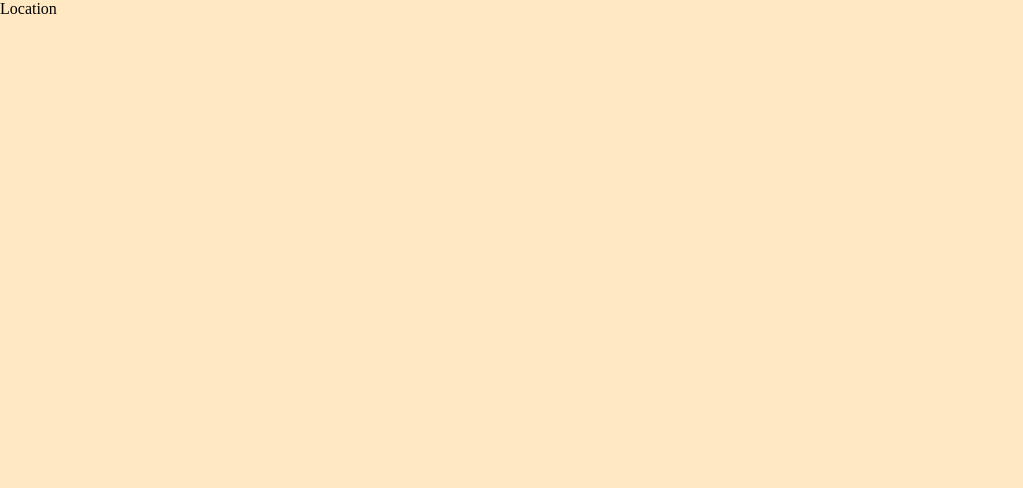
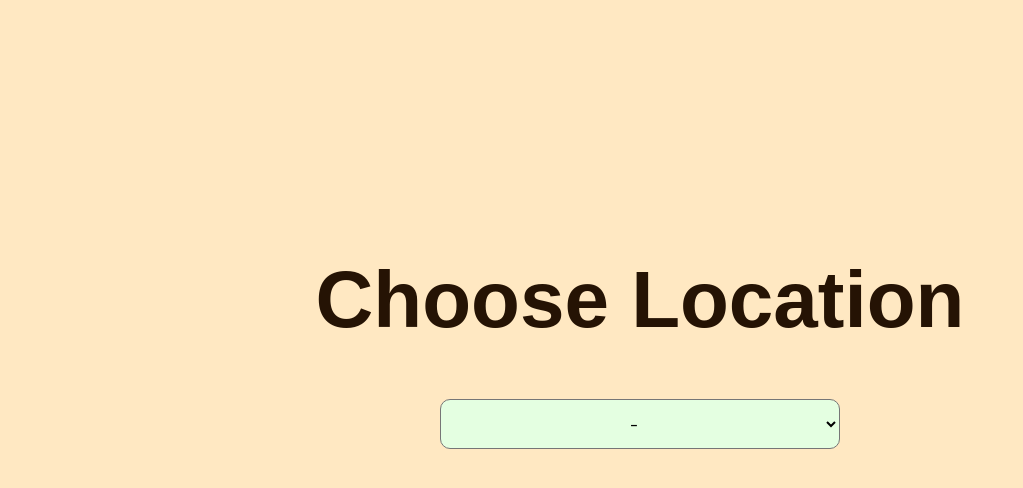
Before and after one commit to janelleljt/-LifeHack-What-the-Hack, a React (Create React App) app in the folder frontend/: page /location in a window 1280 px wide. Shown: the top 488 px of the page, without its empty margins (0-1023 px from the left). Built offline with nearby package versions, Linux system fonts and the light colour scheme; a web font is replaced by a local one.

Commit message:
Location and Price page

```diff
--- a/frontend/src/App.css
+++ b/frontend/src/App.css
@@ -8,4 +8,5 @@ body {
 .App {
     background-color: #ffe8c2;
     font-family: 'Poppins';
+    color: #251304;
 }
--- a/frontend/src/components/Location.js
+++ b/frontend/src/components/Location.js
@@ -1,8 +1,64 @@
 import React from 'react'
+import '../css/Location.css';
 
 function Location() {
   return (
-    <div>Location</div>
+    <div className='Location'>
+        <div className='Ques'>
+            <h1>Choose Location</h1>
+        </div>
+
+        <div className='LocationOptions'>
+
+            <select name="locations" id="locations">
+                <option value="none">-</option>
+                <option value="amk">Ang Mo Kio</option>
+                <option value="bedok">Bedok</option>
+                <option value="bishan">Bishan</option>
+                <option value="boon lay">Boon Lay</option>
+                <option value="bukit batok">Bukit Batok</option>
+                <option value="bukit merah">Bukit Merah</option>
+                <option value="bukit panjang">Bukit Panjang</option>
+                <option value="bukit timah">Bukit Timah</option>
+                <option value="changi">Changi</option>
+                <option value="cck">Choa Chu Kang</option>
+                <option value="clementi">Clementi</option>
+                <option value="downtown">Downtown</option>
+                <option value="geylang">Geylang</option>
+                <option value="hougang">Hougang</option>
+                <option value="jurong east">Jurong East</option>
+                <option value="jurong west">Jurong West</option>
+                <option value="kallang">Kallang</option>
+                <option value="lim chu kang">Lim Chu Kang</option>
+                <option value="mandai">Mandai</option>
+                <option value="marina east">Marina East</option>
+                <option value="marina south">Marina South</option>
+                <option value="marine parade">Marine Parade</option>
+                <option value="newtons">Newton</option>
+                <option value="novena">Novena</option>
+                <option value="orchard">Orchard</option>
+                <option value="outram">Outram</option>
+                <option value="pasir ris">Pasir Ris</option>
+                <option value="paya lebar">Paya Lebar</option>
+                <option value="pioneer">Pioneer</option>
+                <option value="punggol">Punggol</option>
+                <option value="queenstown">Queenstown</option>
+                <option value="river valley">River Valley</option>
+                <option value="rochor">Rochor</option>
+                <option value="seletar">Seletar</option>
+                <option value="sembawang">Sembawang</option>
+                <option value="sengkang">Sengkang</option>
+                <option value="serangoon">Serangoon</option>
+                <option value="tampines">Tampines</option>
+                <option value="tanglin">Tanglin</option>
+                <option value="tengah">Tengah</option>
+                <option value="toa payoh">Toa Payoh</option>
+                <option value="tuas">Tuas</option>
+                <option value="woodlands">Woodlands</option>
+                <option value="yishun">Yishun</option>
+            </select>
+        </div>
+    </div>
   )
 }
 
--- a/frontend/src/components/Mainpage.js
+++ b/frontend/src/components/Mainpage.js
@@ -11,7 +11,7 @@ function Mainpage() {
 
         <div className='Mainlinks'>
             <Link to='/location' className='Link1'>Filter by Locations</Link>
-            <Link to='/price' className='Link2'>Filter by Prices</Link>
+            <Link to='/prices' className='Link2'>Filter by Prices</Link>
         </div>
     </div>
   )
--- a/frontend/src/components/Prices.js
+++ b/frontend/src/components/Prices.js
@@ -1,8 +1,40 @@
 import React from 'react'
+import '../css/Prices.css';
 
 function Prices() {
   return (
-    <div>Prices</div>
+    <div className='Price'>
+        <div className='PriceQues'>
+            <h1>Choose Price Range</h1>
+        </div>
+
+        <div className='selectPrice'>
+
+            <select name="prices" id="prices">
+                <option value="none">-</option>
+                <option value="0">0-5</option>
+                <option value="5">6-10</option>
+                <option value="10">11-15</option>
+                <option value="15">16-20</option>
+                <option value="20">21-25</option>
+                <option value="25">26-30</option>
+                <option value="30">31-35</option>
+                <option value="35">36-40</option>
+                <option value="40">41-45</option>
+                <option value="45">46-50</option>
+                <option value="50">51-55</option>
+                <option value="55">56-60</option>
+                <option value="60">61-65</option>
+                <option value="70">66-70</option>
+                <option value="75">71-75</option>
+                <option value="80">76-80</option>
+                <option value="85">81-85</option>
+                <option value="90">86-90</option>
+                <option value="95">91-95</option>
+                <option value="100">96-100</option>
+            </select>
+        </div>
+    </div>
   )
 }
 
--- /dev/null
+++ b/frontend/src/css/Location.css
@@ -0,0 +1,27 @@
+.Location {
+    display: flex;
+    flex-direction: column;
+    align-items: center;
+}
+
+.Ques {
+    text-align: center;
+    font-family: 'Poppins', sans-serif;
+    font-size: 40px;
+    padding-top: 200px;
+}
+
+#locations {
+    background-color: #e4ffe1;
+    border-radius: 10px;
+    text-align: center;
+    font-size: 20px;
+    font-family: 'Raleway', sans-serif;
+    font: bold;
+    height: 50px;
+    width: 400px;
+}
+
+#locations:hover {
+    background-color: #6a8d73;
+}
--- a/frontend/src/css/Mainpage.css
+++ b/frontend/src/css/Mainpage.css
@@ -2,7 +2,8 @@
 
 .Main {
     background-color: #ffe8c2;
-    padding-top: 200px;
+    padding-top: 250px;
+    font-size: 40px;
 }
 
 .Mainheader {
--- /dev/null
+++ b/frontend/src/css/Prices.css
@@ -0,0 +1,27 @@
+.PriceQues {
+    text-align: center;
+    font-family: 'Poppins', sans-serif;
+    font-size: 40px;
+    padding-top: 200px;
+}
+
+.Price {
+    display: flex;
+    flex-direction: column;
+    align-items: center;
+}
+
+#prices {
+    background-color: #e4ffe1;
+    border-radius: 10px;
+    text-align: center;
+    font-size: 20px;
+    font-family: 'Raleway', sans-serif;
+    font: bold;
+    height: 50px;
+    width: 400px;
+}
+
+#prices:hover {
+    background-color: #6a8d73;
+}
```
Also changed, not shown: 1 other file (tests, documents, lock files or other folders).
